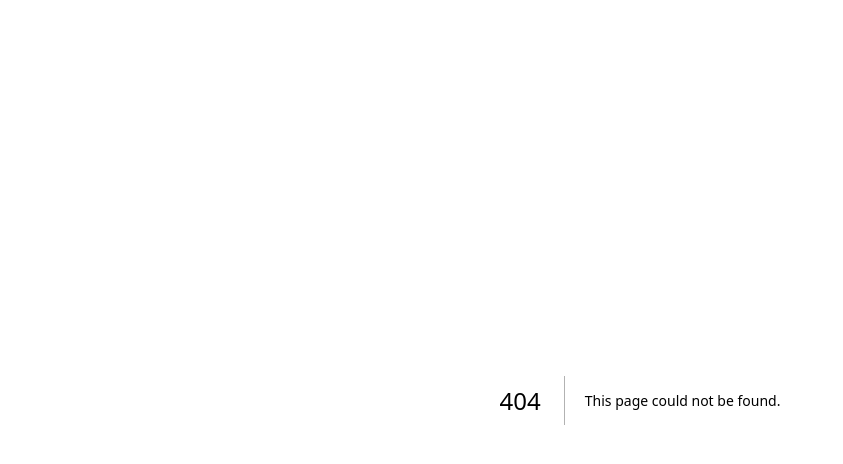
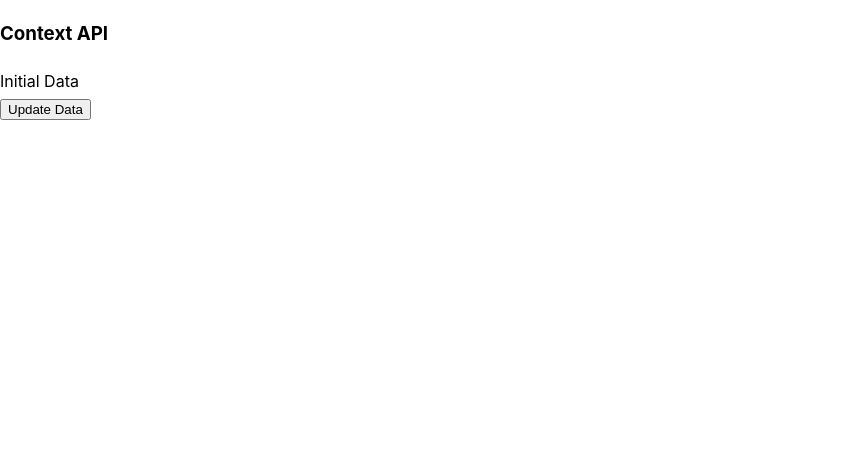
Before and after one commit to ManiKanta9578/ReactScenarioss, a Next.js app: page /contextAPI in a window 1280 px wide. Before the commit this address had no page. Shown: the top 464 px of the page, without its empty margins (0-843 px from the left). Built offline with nearby package versions, Linux system fonts and the light colour scheme.

Commit message:
Context API

```diff
--- /dev/null
+++ b/components/contextAPI/ContextComponent.jsx
@@ -0,0 +1,16 @@
+import React, { useContext } from 'react'
+import MyContext from '../../contextAPI/MyContext';
+
+const ContextComponent = () => {
+
+    const { sharedData, setSharedData } = useContext(MyContext);
+
+    return (
+        <>
+            <div>{sharedData}</div>
+            <button onClick={() => setSharedData('Updated data')}>Update Data</button>
+        </>
+    )
+}
+
+export default ContextComponent
--- /dev/null
+++ b/contextAPI/MyContext.js
@@ -0,0 +1,5 @@
+import { createContext } from "react";
+
+const MyContext = createContext();
+
+export default MyContext;
--- /dev/null
+++ b/contextAPI/MyProvider.js
@@ -0,0 +1,14 @@
+import React, { useState } from 'react';
+import MyContext from './MyContext';
+
+const MyProvider = ({ children }) => {
+  const [sharedData, setSharedData] = useState('Initial Data');
+
+  return (
+    <MyContext.Provider value={{ sharedData, setSharedData }}>
+      {children}
+    </MyContext.Provider>
+  );
+}
+
+export default MyProvider;
--- /dev/null
+++ b/pages/contextAPI/index.js
@@ -0,0 +1,16 @@
+import React from 'react'
+import ContextComponent from '../../components/contextAPI/ContextComponent'
+import MyProvider from '../../contextAPI/MyProvider'
+
+const Index = () => {
+    return (
+        <>
+            <h3>Context API</h3>
+            <MyProvider>
+                <ContextComponent />
+            </MyProvider>
+        </>
+    )
+}
+
+export default Index
```
Also changed, not shown: pages/index.js (+4 -3 lines).
